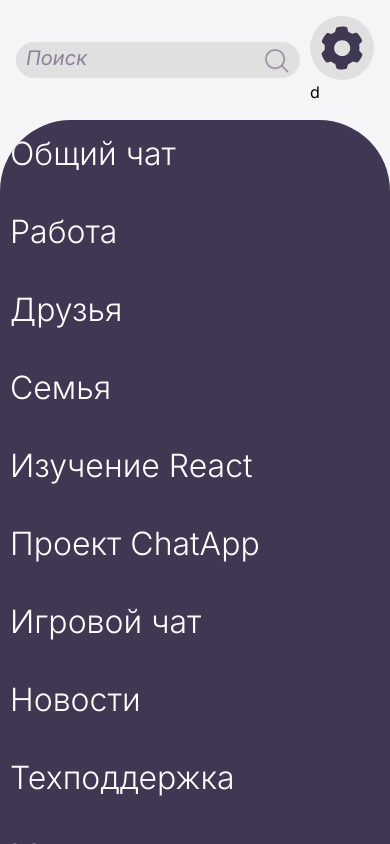
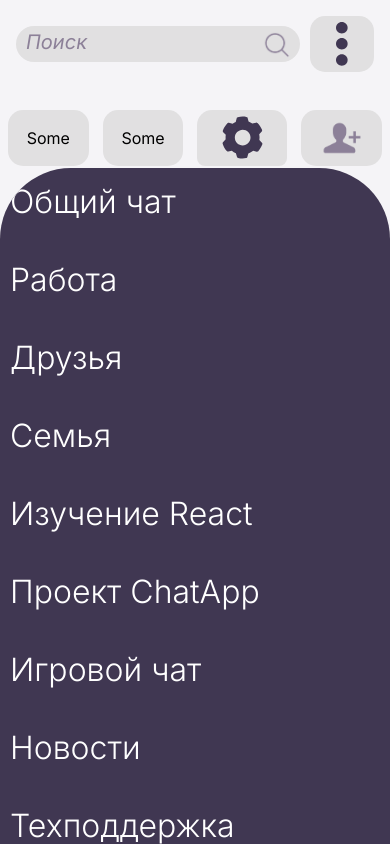
Before and after one commit to mast1f0/chat-react-frontend, a React (Vite) app: page / in a window 390 px wide. Both pictures are taken after a click on the button "Настройки". Built offline with nearby package versions, Linux system fonts and the light colour scheme; the HTML template or start-up script is replaced by a standard one.

Commit message:
start mobile options

```diff
--- a/src/components/buttons/BackToMainButton.tsx
+++ b/src/components/buttons/BackToMainButton.tsx
@@ -1,17 +1,17 @@
-import { ReactSVG } from "react-svg"
-
-export default function BackToMainButton(){
-    return <div className="mx-5 my-5">
+export default function BackToMainButton() {
+  return (
+    <div className="my-10 self-start ml-[4%]">
       <a
         href="/"
         aria-label="Настройки"
         className="w-8 h-8 rounded-b-lg flex items-center justify-center no-underline transform transition-transform duration-200 hover:scale-125"
       >
-          <ReactSVG
+        <img
           className="btn-icon"
-            src="/src/assets/back.svg"
+          src="./src/assets/Back.svg"
           style={{ maxWidth: 51, maxHeight: 51 }}
         />
       </a>
     </div>
+  );
 }
--- a/src/components/buttons/MobileOptions.tsx
+++ b/src/components/buttons/MobileOptions.tsx
@@ -1,23 +1,64 @@
 import { useState } from "react";
+import MeetFriendMenu from "../elements/MeetFriendMenu";
+import { useMobileMenu } from "../../contexts/MobileMenuContext";
+import SettingsButton from "./SettingsButton";
 
 export default function MobileOptions() {
   const [isOpen, setOpen] = useState(false);
-    const handleClick = () => setOpen(!isOpen);
+  const { setIsMobileMenuOpen } = useMobileMenu();
 
+  const handleClick = () => {
+    const newState = !isOpen;
+    setOpen(newState);
+    setIsMobileMenuOpen(newState);
+  };
+  const [menuIsActive, setMenuActive] = useState(false);
+
+  const handleMenu = () => {
+    setMenuActive(!menuIsActive);
+  };
   return (
-        <div>
+    <>
+      <div className="flex flex-col items-center relative">
         <button
           onClick={handleClick}
           aria-label="Настройки"
-                className="bg-[#E1E0E1] rounded-full flex items-center justify-center transition-transform w-16 h-16 duration-200 hover:scale-110" //подправить адаптивность
+          className="bg-[#E1E0E1] rounded-[15px] flex items-center justify-center transition-transform w-16 h-14 duration-200 hover:scale-110"
         >
           <img
-                    src="/src/assets/setting-button.svg"
+            src="/src/assets/three-dots.svg"
             alt="Настройки"
             className="w-11 h-11 object-contain"
           />
         </button>
-            {isOpen && <div>d</div>}
+        {isOpen && (
+          <div className="fixed flex flex-col w-screen top-[13%] right-0 justify-self-center px-2 z-30">
+            <div className="flex flex-row items-center gap-3.5 w-full">
+              <button className="bg-[#E1E0E1] rounded-[15px] flex-1 h-14 w-12 flex items-center justify-center transition-transform duration-200 hover:scale-110">
+                <span className="text-base">Some</span>
+              </button>
+              <button className="bg-[#E1E0E1] rounded-[15px] flex-1 h-14 w-12 flex items-center justify-center transition-transform duration-200 hover:scale-110">
+                <span className="text-base">Some</span>
+              </button>
+              <SettingsButton />
+              <button
+                className="bg-[#E1E0E1] rounded-[15px] flex-1 h-14 flex w-12 items-center justify-center transition-transform duration-200 hover:scale-110"
+                onClick={handleMenu}
+              >
+                <img
+                  src="/src/assets/meet-friend.png"
+                  className="w-10 h-10"
+                  alt=""
+                />
+              </button>
             </div>
+          </div>
+        )}
+      </div>
+      <MeetFriendMenu
+        isOpen={menuIsActive}
+        onClose={() => setMenuActive(false)}
+      />
+    </>
   );
 }
--- a/src/components/buttons/SettingsButton.tsx
+++ b/src/components/buttons/SettingsButton.tsx
@@ -5,7 +5,7 @@ export default function SettingsButton() {
     <a
       href="/settings"
       aria-label="Настройки"
-      className="w-8 h-8 rounded-b-lg flex items-center justify-center no-underline transform transition-transform duration-200 hover:scale-125"
+      className="md:w-8 md:h-8 h-14 w-12 rounded-[15px] px-[45px] bg-[#E1E0E1] md:bg-transparent rounded-b-lg flex items-center justify-center no-underline transform transition-transform duration-200 hover:scale-125"
     >
       <ReactSVG
         className="btn-icon"
--- a/src/components/elements/MeetFriendMenu.tsx
+++ b/src/components/elements/MeetFriendMenu.tsx
@@ -30,13 +30,15 @@ export default function MeetFriendMenu({ isOpen, onClose }: IsOpened) {
   //пофиксить адаптивность и баги
   return (
     <>
-      <div className="fixed inset-0 bg-[#403752]/20 z-40" onClick={onClose} />
+      <div className="fixed inset-0 bg-[#403752]/20 z-[60]" onClick={onClose} />
 
-      <div className="fixed top-1/2 left-1/2 -translate-x-1/2 -translate-y-1/2 bg-white rounded-[40px] max-w-[500px] w-full h-[100%] max-h-55 z-50 p-6">
-        <div className="flex-row">
+      <div className="fixed top-1/2 left-1/2 -translate-x-1/2 -translate-y-1/2 bg-white rounded-[40px] max-w-[500px] w-[90%] max-h-[80vh] z-[70] p-6 mx-4">
+        <div className="flex items-center justify-between mb-6">
+          <div className="flex gap-2">
             <button
               onClick={() => setTab(0)}
-            className={` max-h-12 mr-3 py-2 rounded-[40px] min-w-[100px] text-sm transition-colors ${tab === 0
+              className={`px-4 py-2 rounded-[40px] min-w-[100px] text-sm transition-colors ${
+                tab === 0
                   ? "bg-[#403752] text-white"
                   : "bg-[#f5f4f7] text-[#8C8098]"
               }`}
@@ -45,32 +47,34 @@ export default function MeetFriendMenu({ isOpen, onClose }: IsOpened) {
             </button>
             <button
               onClick={() => setTab(1)}
-            className={`px-4 py-2 min-w-[100px] rounded-[40px] max-h-12 text-sm transition-colors ${tab === 1
+              className={`px-4 py-2 min-w-[100px] rounded-[40px] text-sm transition-colors ${
+                tab === 1
                   ? "bg-[#403752] text-white"
                   : "bg-[#f5f4f7] text-[#8C8098]"
               }`}
             >
               Друг
             </button>
+          </div>
 
           <button
             onClick={onClose}
-            className="font-black float-right text-[#8C8098] hover:text-[#403752] self-center ml-auto"
+            className="font-black text-[#8C8098] hover:text-[#403752] text-xl"
           >
             ✕
           </button>
         </div>
-        <form className="flex gap-3 max-w-[100%]">
+        <form className="flex flex-col sm:flex-row gap-3 w-full">
           <input
             type="text"
             placeholder={tab === 0 ? "Название чата" : "ID друга"}
             onChange={(e) => setChatName(e.target.value)}
-            className="px-4 border border-solid border-gray-400 rounded-[40px] focus:outline-none focus:ring-2 focus:ring-[#403752] text-[#403752] placeholder-[#8C8098]"
+            className="flex-1 px-4 py-3 border border-solid border-gray-400 rounded-[40px] focus:outline-none focus:ring-2 focus:ring-[#403752] text-[#403752] placeholder-[#8C8098]"
           />
           <button
             type="submit"
             onClick={handleSubmit}
-            className="px-6 py-3 bg-[#403752] text-white rounded-[40px] hover:bg-[#403752]/90 transition-colors"
+            className="px-6 py-3 bg-[#403752] text-white rounded-[40px] hover:bg-[#403752]/90 transition-colors whitespace-nowrap"
           >
             {tab === 0 ? "Создать" : "Добавить"}
           </button>
--- a/src/components/elements/MobileHeader.tsx
+++ b/src/components/elements/MobileHeader.tsx
@@ -4,7 +4,9 @@ import MobileOptions from "../buttons/MobileOptions";
 export default function MobileHeader() {
     return (
         <header className="md:hidden flex flex-1 gap-2.5 items-center mx-4 my-4">
-            <SearchInput />
+            <div className="flex-1 min-w-0">
+                <SearchInput />
+            </div>
             <MobileOptions />
         </header>
     );
--- /dev/null
+++ b/src/contexts/MobileMenuContext.tsx
@@ -0,0 +1,30 @@
+import { createContext, useContext, useState, ReactNode } from 'react';
+
+interface MobileMenuContextType {
+  isMobileMenuOpen: boolean;
+  setIsMobileMenuOpen: (isOpen: boolean) => void;
+}
+
+const MobileMenuContext = createContext<MobileMenuContextType | undefined>(undefined);
+
+export const useMobileMenu = () => {
+  const context = useContext(MobileMenuContext);
+  if (!context) {
+    throw new Error('useMobileMenu must be used within a MobileMenuProvider');
+  }
+  return context;
+};
+
+interface MobileMenuProviderProps {
+  children: ReactNode;
+}
+
+export const MobileMenuProvider = ({ children }: MobileMenuProviderProps) => {
+  const [isMobileMenuOpen, setIsMobileMenuOpen] = useState(false);
+
+  return (
+    <MobileMenuContext.Provider value={{ isMobileMenuOpen, setIsMobileMenuOpen }}>
+      {children}
+    </MobileMenuContext.Provider>
+  );
+};
--- a/src/pages/MainPage.tsx
+++ b/src/pages/MainPage.tsx
@@ -2,6 +2,7 @@ import Header from "../components/elements/header/Header";
 import Aside from "../components/elements/Aside";
 import ChatSection from "../components/elements/chatSection/ChatSection";
 import MeetFriendMenu from "../components/elements/MeetFriendMenu";
+import { MobileMenuProvider } from "../contexts/MobileMenuContext";
 import { useEffect, useState } from "react";
 
 export default function MainPage() {
@@ -67,6 +68,7 @@ export default function MainPage() {
     getChats();
   }, []);
   return (
+    <MobileMenuProvider>
       <div className="flex h-full md:h-screen flex-col md:flex-row">
         <div className="flex flex-col md:flex-1">
           <Header />
@@ -80,5 +82,6 @@ export default function MainPage() {
           onClose={() => setMenuActive(false)}
         />
       </div>
+    </MobileMenuProvider>
   );
 }
--- a/src/pages/SettingsPage.tsx
+++ b/src/pages/SettingsPage.tsx
@@ -52,9 +52,9 @@ export default function SettingsPage() {
     window.location.href = "/login";
   };
 
-  return (<>
-  <BackToMainButton/>
+  return (
     <div className="bg-[#f5f4f7] h-screen flex flex-col items-center pt-10">
+      <BackToMainButton />
       <div className="flex flex-col items-center bg-white rounded-2xl shadow-lg p-6 w-[90%]">
         <img
           src=""
@@ -119,6 +119,5 @@ export default function SettingsPage() {
 
       <FontSizeControl />
     </div>
-    </>
   );
 }
```
Also changed, not shown: src/components/elements/Aside.tsx (+33 -16 lines). Lines whose indentation alone changed are shown as unchanged.
